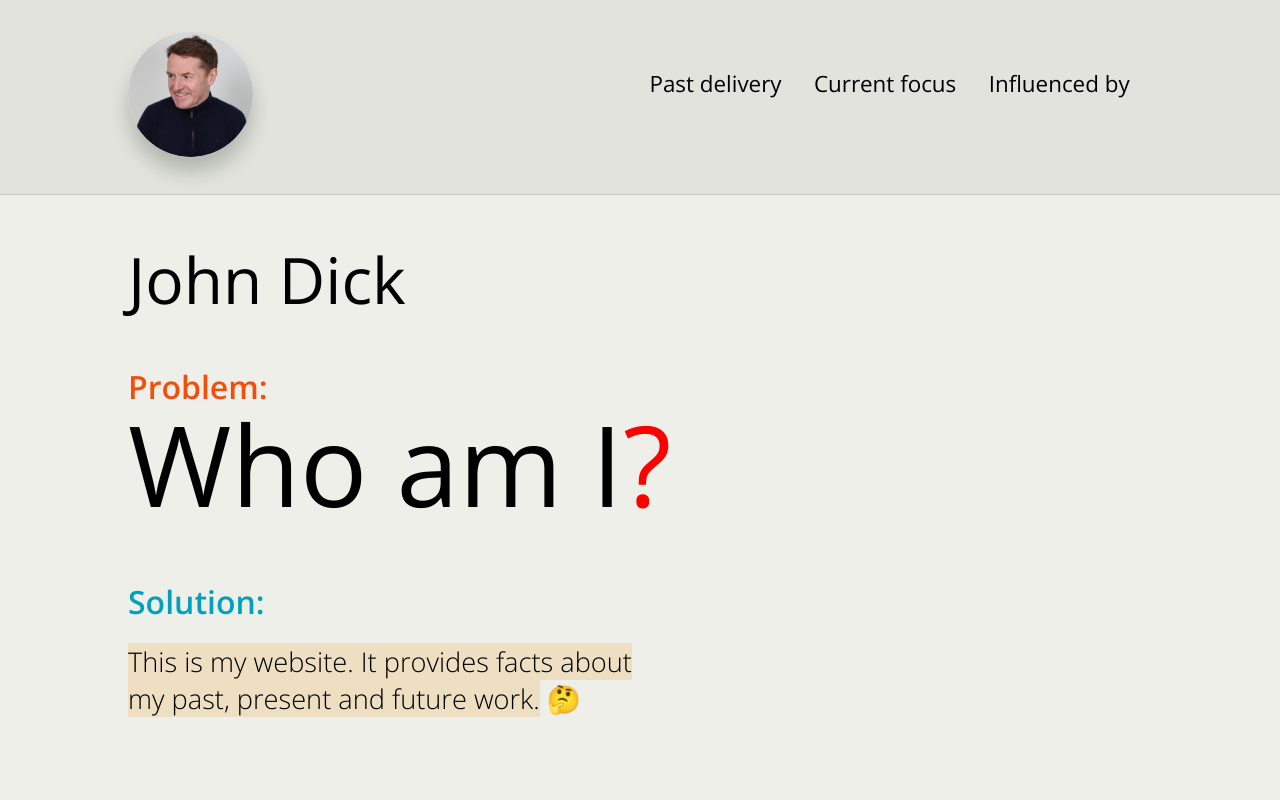
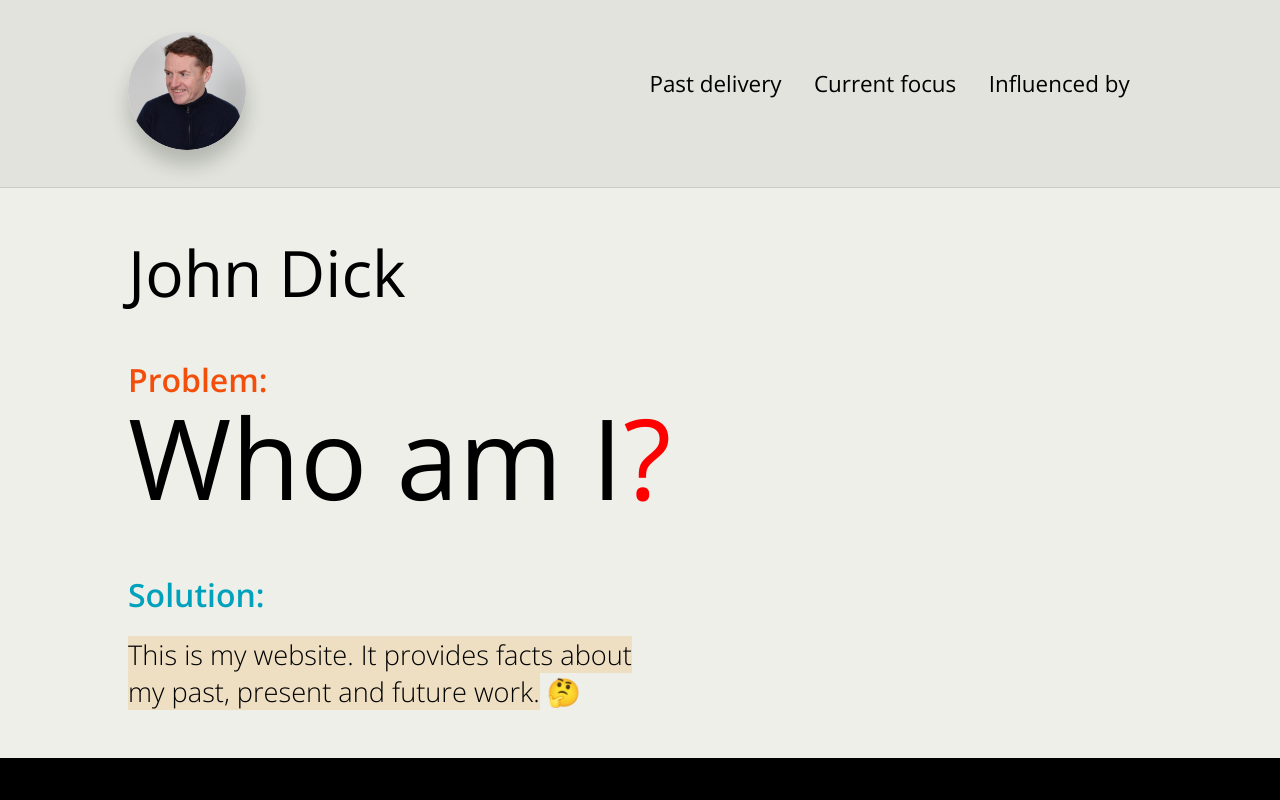
Before and after one commit to johndck/johndick-me-react-build, a React (Vite) app: page / in a window 1280 px wide. Shown: the top 800 px of the page. Built offline with nearby package versions, Linux system fonts and the light colour scheme.

Commit message:
updated hero formatting

```diff
--- a/index.html
+++ b/index.html
@@ -4,7 +4,7 @@
     <meta charset="UTF-8" />
 
     <meta property="og:title" content="This is John Dick's personal site" />
-    <meta property="og:description" content="My personal website" />
+    <meta property="og:description" content="John Dick" />
     <link rel="icon" type="image/png" href="/assets/jdicon.png" />
     <meta name="viewport" content="width=device-width, initial-scale=1.0" />
     <title>John Dick</title>
--- a/src/index.css
+++ b/src/index.css
@@ -143,7 +143,7 @@ h3 {
 
 .logo {
   border-radius: 50%;
-  height: 125px;
+  height: 118px;
   width: auto;
   margin: 0;
   box-shadow: 0px 15px 20px rgba(0, 0, 0, 0.2);
@@ -212,8 +212,8 @@ ul li {
 /* here is the hero section styling */
 
 .hero {
-  min-height: 500px;
-  height: 70svh;
+  min-height: 450px;
+  height: 65vh;
 }
 
 .hero h1 {
```
